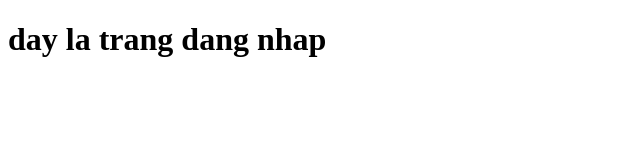
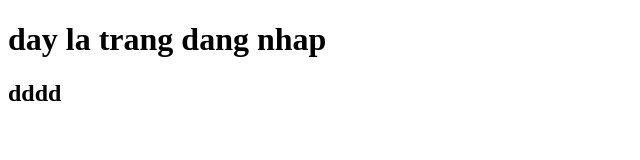
Before and after one commit to VumanhcuonBug/khoa-12-bai-13, a plain HTML site: page login.html in a window 1280 px wide. Shown: the full height of the page, 0-640 px from the left. Drawn offline with Linux system fonts and the light colour scheme.

Commit message:
update page login

```diff
--- a/login.html
+++ b/login.html
@@ -7,5 +7,6 @@
 </head>
 <body>
     <h1>day la trang dang nhap</h1>
+    <h2>dddd</h2>
 </body>
 </html>
```
